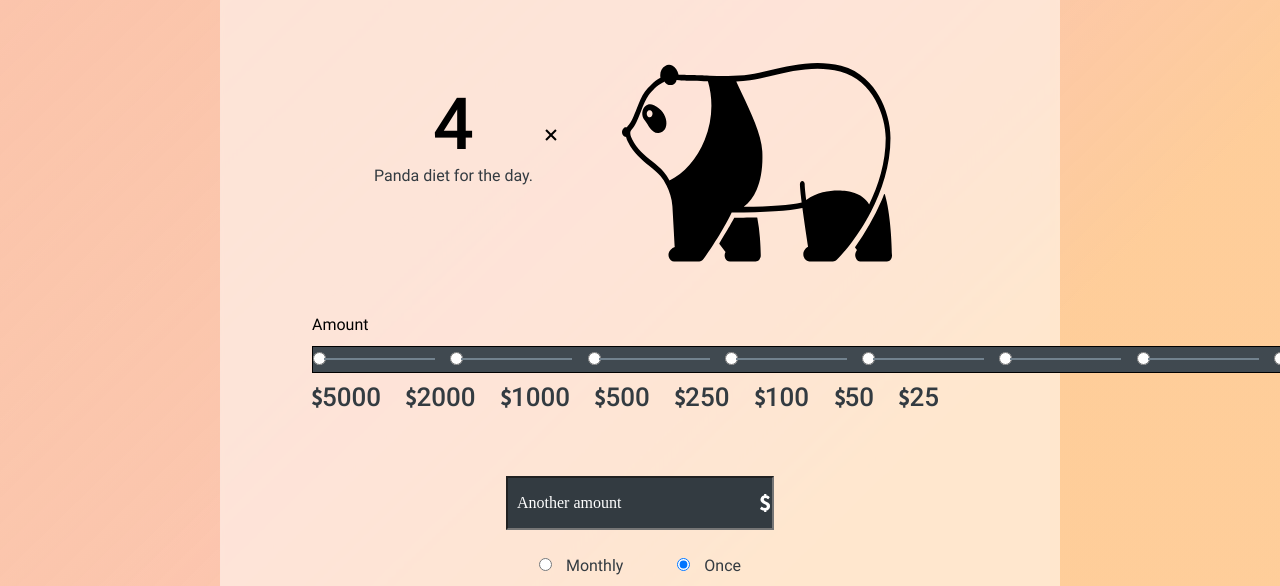
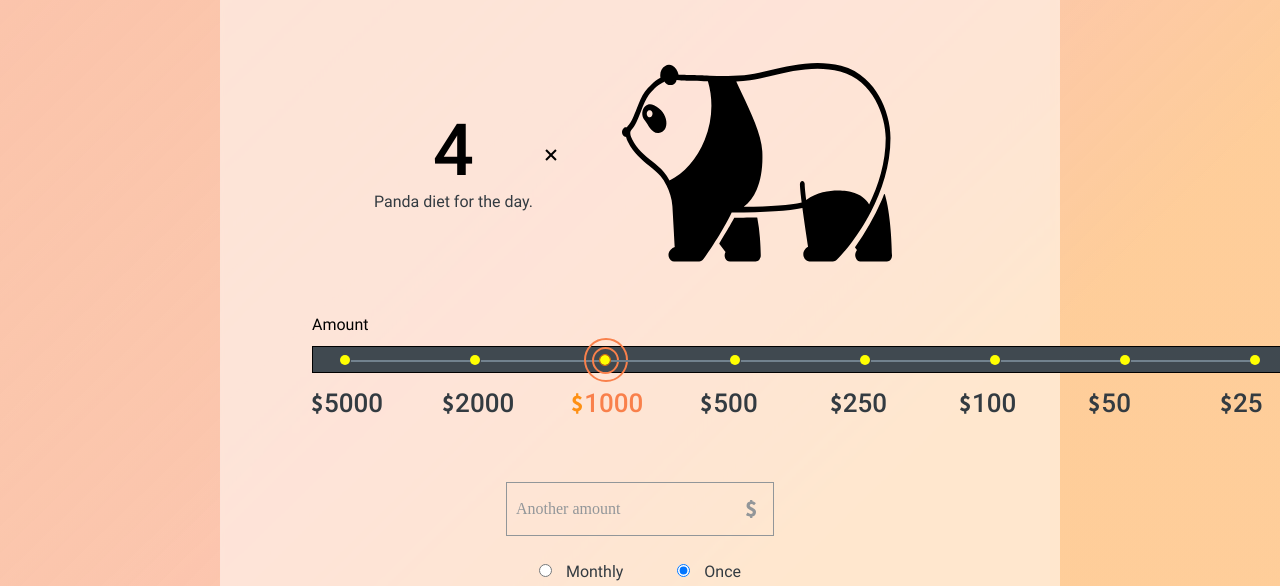
Before and after one commit to DzmitrySm/dzmitrysm-JSFE2022Q3, a plain HTML site: page online-zoo/pages/donate/index2.html in a window 1280 px wide. Shown: the part 1091-1677 px from the top of the page. Drawn offline with Linux system fonts and the light colour scheme.

Commit message:
feat: finish first part

```diff
--- a/online-zoo/pages/donate/index2.html
+++ b/online-zoo/pages/donate/index2.html
@@ -58,65 +58,69 @@
           <span class="amount">Amount</span>
           <form class="input-form">
             <div class="wrapper-radio-bar">
-              <div class="form-radio">
-                <input type="radio" class="radio-item1" id="radio-1" name="price-choice">
-                <label for="radio-1"></label>
-              </div>
-              <div class="form-radio">
-                <input type="radio" class="radio-item2" id="radio-2" name="price-choice">
-                <label for="radio-2"></label>
-              </div>
-              <div class="form-radio">
-                <input type="radio" class="radio-item3" id="radio-3" name="price-choice">
-                <label for="radio-3"></label>
-              </div>
-              <div class="form-radio">
-                <input type="radio" class="radio-item4" id="radio-4" name="price-choice">
-                <label for="radio-4"></label>
-              </div>
-              <div class="form-radio">
-                <input type="radio" class="radio-item5" id="radio-5" name="price-choice">
-                <label for="radio-5"></label>
-              </div>
-              <div class="form-radio">
-                <input type="radio" class="radio-item6" id="radio-6" name="price-choice">
-                <label for="radio-7"></label>
-              </div>
-              <div class="form-radio">
-                <input type="radio" class="radio-item7" id="radio-7" name="price-choice">
-                <label for="radio-7"></label>
-              </div>
-              <div class="form-radio">
-                <input type="radio" class="radio-item8" id="radio-8" name="price-choice">
-                <label for="radio-8"></label>
-              </div>
+                <input type="radio" class="invisible" id="radio-1" name="price-choice">
+                <input type="radio" class="invisible" id="radio-2" name="price-choice">
+                <input type="radio" class="invisible" id="radio-3" name="price-choice">
+                <input type="radio" class="invisible" id="radio-4" name="price-choice">
+                <input type="radio" class="invisible" id="radio-5" name="price-choice">
+                <input type="radio" class="invisible" id="radio-6" name="price-choice">
+                <input type="radio" class="invisible" id="radio-7" name="price-choice">
+                <input type="radio" class="invisible" id="radio-8" name="price-choice">
+                <div class="navigation-buttons">
+                  <label for="radio-1" class="nav-button btn1">
+                    <div class="button-slider click1"></div>
+                  </label>
+                  <label for="radio-2" class="nav-button btn2">
+                    <div class="button-slider click2"></div>
+                  </label>
+                  <label for="radio-3" class="nav-button btn3">
+                    <div class="button-slider click3  circle"></div>
+                  </label>
+                  <label for="radio-4" class="nav-button btn4">
+                    <div class="button-slider click4"></div>
+                  </label>
+                  <label for="radio-5" class="nav-button btn5">
+                    <div class="button-slider click5"></div>
+                  </label>
+                  <label for="radio-7" class="nav-button btn6">
+                    <div class="button-slider click6"></div>
+                  </label>
+                  <label for="radio-7" class="nav-button btn7">
+                    <div class="button-slider click7"></div>
+                  </label>
+                  <label for="radio-8" class="nav-button btn8">
+                    <div class="button-slider click8"></div>
+                  </label>
+                </div>
+
+
             </div>
             <div class="wrapper-labels">
-              <div class="price-in-dollars">
+              <div class="price-in-dollars padding-right5000">
                 <img src="../../assets/images/svg/dollar-symbol.svg">
                 <label class="price-label">5000</label>
               </div>
-              <div class="price-in-dollars">
+              <div class="price-in-dollars padding-right2500">
                 <img src="../../assets/images/svg/dollar-symbol.svg">
                 <label class="price-label">2000</label>
               </div>
-              <div class="price-in-dollars">
-                <img src="../../assets/images/svg/dollar-symbol.svg">
-                <label class="price-label">1000</label>
+              <div class="price-in-dollars padding-right1000">
+                <img src="../../assets/images/svg/orange-dollar.svg">
+                <label class="price-label orange-label">1000</label>
               </div>
-              <div class="price-in-dollars">
+              <div class="price-in-dollars padding-right500">
                 <img src="../../assets/images/svg/dollar-symbol.svg">
                 <label class="price-label">500</label>
               </div>
-              <div class="price-in-dollars">
+              <div class="price-in-dollars padding-right250">
                 <img src="../../assets/images/svg/dollar-symbol.svg">
                 <label class="price-label">250</label>
               </div>
-              <div class="price-in-dollars">
+              <div class="price-in-dollars padding-right100">
                 <img src="../../assets/images/svg/dollar-symbol.svg">
                 <label class="price-label padding-price-5000">100</label>
               </div>
-              <div class="price-in-dollars">
+              <div class="price-in-dollars padding-right50">
                 <img src="../../assets/images/svg/dollar-symbol.svg">
                 <label class="price-label">50</label>
               </div>
@@ -130,9 +134,9 @@
             <form class="input-form-number">
             <input type="number" class="input-number" placeholder="Another amount"  max="9999">
             <div class="wrapper-radio">
-              <input type="radio" id="choice-monthly" name="choice" value="Monthly">
+              <input type="radio" id="choice-monthly" name="choice" value="Monthly" class="input-month-once">
               <label for="choice-monthly" class="monthly">Monthly</label>
-              <input type="radio" id="choice-once" name="choice" value="Once" checked>
+              <input type="radio" id="choice-once" name="choice" value="Once" checked class="input-month-once">
               <label for="choice-once" class="once">Once</label>
             </div>
 
@@ -152,10 +156,12 @@
         <div class="footer-flex-container">
           <div class="wrapper-logo-social-donate">
             <div class="logo-footer">
-              <a class="logo-link" href="../main/index.html">PetStory online</a>
+              <a class="logo-link" href="../../pages/main/index.html">PetStory online</a>
               <img src="../../assets/images/svg/bamboo.svg" alt="bamboo-img" class="positioned-bamboo-footer">
             </div>
+
               <a href="../donate/index2.html" class="donate-btn">donate for volunteers</a>
+
             <div class="social-icons">
               <a class="wrapper-social" href="https://www.facebook.com/">
                 <img src="../../assets/images/svg/icon-facebook.svg" alt="facebook-icon" class="soc-icon">
@@ -176,21 +182,21 @@
 
             </div>
             </div>
-            <nav class="navigation nav-bottom">
+            <nav class="navigation nav-bottom padding-list">
               <ul class="nav-list">
-                <li class="nav-item item-down"><a href="../main/index.html" class="nav-link">About</a></li>
+                <li class="nav-item item-down" ><a href="../main/index.html" class="nav-link">About</a></li>
                 <li class="nav-item item-down"><a href="" class="nav-link">Map</a></li>
                 <li class="nav-item item-down"><a href="" class="nav-link">Zoos</a></li>
-                <li class="nav-item item-down"><a href="" class="nav-link">Contact us</a></li>
+                <li class="nav-item item-down rigth-padding"><a href="" class="nav-link">Contact us</a></li>
               </ul>
             </nav>
 
             <div class="wrapper-form-email-designed">
               <div class="wrapper-form-email">
                 <p class="subscribe">Subscribe to our news</p>
-                <form>
+                <form class="input-container">
                   <input type="email" placeholder="Enter your email" class="ínput-email">
-                  <input type="submit" value=" Submit " class="input-submit">
+                  <input type="submit" value=" Submit " class="input-submit" required>
                 </form>
 
 
@@ -207,6 +213,6 @@
     </footer>
 
 </main>
-<script src="./index2.js"></script>
+<script src="../../pages/donate/index2.js"></script>
 </body>
 </html>
--- a/online-zoo/pages/donate/style.scss
+++ b/online-zoo/pages/donate/style.scss
@@ -218,6 +218,7 @@ text-transform: uppercase;
 color: $black-color;
 margin: 0;
 padding-bottom: 11px;
+padding-top: 52px;
 }
 
 .title-per-days {
@@ -245,10 +246,10 @@ color: $black-color;
 .wrapper-radio-bar {
   display: flex;
   align-items: center;
-  justify-content: space-between;
+  justify-content: center;
   width: 976px;
   height: 27px;
-  margin-bottom: 6px;
+  margin-bottom: 12px;
   border: 1px solid black;
   background: #404950;
 }
@@ -256,12 +257,6 @@ color: $black-color;
 .radio-item {
   background-color: #FFEE2E;
 }
-
-
-/*.price-label::before {
-  content: url("../../assets/images/svg/dollar-symbol.svg; charset=UTF-8, <svg width='10' height='20' viewBox='0 0 10 20' fill='none' xmlns='http://www.w3.org/2000/svg'>
-  <path d='M8.07792 6.25974C7.66234 5.87013 7.24675 5.58442 6.85714 5.37662C6.46753 5.19481 6.02597 5.09091 5.53247 5.09091C4.96104 5.09091 4.54545 5.22078 4.25974 5.45455C3.97403 5.68831 3.81818 6.07792 3.81818 6.5974C3.81818 6.96104 3.97403 7.2987 4.28571 7.53247C4.5974 7.79221 4.96104 8.02597 5.42857 8.25974C5.8961 8.49351 6.38961 8.72727 6.90909 8.98701C7.42857 9.24675 7.92208 9.53247 8.38961 9.8961C8.85714 10.2597 9.22078 10.6753 9.53247 11.1948C9.84416 11.7143 10 12.3377 10 13.0649C10 14.1818 9.68831 15.1429 9.09091 15.9481C8.49351 16.7532 7.55844 17.2727 6.36364 17.5584V20H4.1039V17.6623C3.42857 17.5844 2.7013 17.4026 1.94805 17.0909C1.19481 16.7792 0.545455 16.3896 0 15.8961L1.50649 13.5844C2.1039 14.026 2.67533 14.3636 3.19481 14.5974C3.74026 14.8312 4.28571 14.9351 4.83117 14.9351C5.48052 14.9351 5.97403 14.8052 6.25974 14.5455C6.57143 14.2857 6.72727 13.8701 6.72727 13.3247C6.72727 12.9091 6.57143 12.5714 6.25974 12.2857C5.94805 12 5.58442 11.7403 5.11688 11.4805C4.64935 11.2208 4.15584 10.961 3.63636 10.7013C3.11688 10.4416 2.62338 10.1299 2.15584 9.76623C1.68831 9.4026 1.32468 8.98701 1.01299 8.49351C0.701299 8 0.545455 7.42857 0.545455 6.72727C0.545455 5.58442 0.857143 4.62338 1.48052 3.87013C2.1039 3.11688 2.98701 2.62338 4.07792 2.41558V0H6.33766V2.36364C7.09091 2.46753 7.74026 2.7013 8.31169 3.03896C8.88312 3.37662 9.37662 3.79221 9.84416 4.28571L8.07792 6.25974Z' fill='%23333B41'/></svg>");
-}*/
 
 .input-form {
   display: flex;
@@ -277,107 +272,190 @@ color: $black-color;
   margin-top: 10px;
 }
 
-.padding-right25 {
-  padding-right: 29px;
+.invisible {
+  visibility: hidden;
+  width: 0;
+  height: 0;
+}
+
+.nav-button {
+  position: relative;
+  display: flex;
+  align-items: center;
+  justify-content: center;
+  width: 30px;
+  height: 30px;
+  cursor: pointer;
+  transition: 0.7s;
+}
+
+.btn3::before {
+  position: absolute;
+  content: '';
+  width: 40px;
+  height: 40px;
+  background: transparent;
+  border-radius: 50%;
+  border: 2px solid $orange;
+  margin: 0 auto;
+  bottom: -7px;
+  left: -6px;
+
+}
+
+.button-slider {
+  position: relative;
+  width: 10px;
+    height: 10px;
+    background: yellow;
+    border-radius: 50%;
+    margin: 0 auto;
+}
+
+.circle::before {
+  position: absolute;
+  content: '';
+  width: 22.95px;
+  height: 22.95px;
+  background: transparent;
+  border-radius: 50%;
+  border: 2px solid $orange;
+  margin: 0 auto;
+  bottom: -9px;
+  left: -8px;
+}
+
+.navigation-buttons {
+  display: flex;
+  align-items: center;
+  gap: 100px;
 }
 
 .wrapper-labels {
   margin-bottom: 50px;
   display: flex;
-  justify-content: space-between;
 }
 
 .price-in-dollars {
   display: flex;
 }
 
-.radio-item1 {
+.padding-right5000 {
+  padding-right: 60px;
+}
+
+.padding-right2500 {
+  padding-right: 58px;
+}
+
+.padding-right1000 {
+  padding-right: 58px;
+}
+
+.padding-right500 {
+  padding-right: 73px;
+}
+
+.padding-right250 {
+  padding-right: 73px;
+}
+
+.padding-right100 {
+  padding-right: 73px;
+}
+
+.padding-right50 {
+  padding-right: 90px;
+}
+
+.click1 {
+  position: relative;
+}
+
+.click2 {
+  position: relative;
+}
+
+.click3  {
+  position: relative;
+  outline: 1px solid #E47209;
+}
+
+.click4  {
+  position: relative;
+}
+
+.click5 {
+  position: relative;
+}
+
+.click6  {
   position: relative;;
 }
 
-.radio-item2 {
-  position: relative;;
-}
-
-.radio-item3 {
-  position: relative;;
-}
-
-.radio-item4 {
-  position: relative;;
-}
-
-.radio-item5 {
-  position: relative;;
-}
-
-.radio-item6 {
-  position: relative;;
-}
-
-.radio-item7 {
+.click7  {
   position: relative;;
 }
 
 
-.radio-item1::after {
+.click1::after {
   position: absolute;
   content: '';
-  width: 109px;
+  width: 117px;
   left: 11px;
   top: 50%;
   border: 1px solid #72828E;
 }
 
-.radio-item2::after {
+.click2::after {
   position: absolute;
   content: '';
-  width: 109px;
+  width: 117px;
   left: 11px;
   top: 50%;
   border: 1px solid #72828E;
 }
 
-.radio-item3::after {
+.click3::after {
   position: absolute;
   content: '';
-  width: 109px;
+  width: 117px;
   left: 11px;
   top: 50%;
   border: 1px solid #72828E;
 }
 
-.radio-item4::after {
+.click4::after {
   position: absolute;
   content: '';
-  width: 109px;
+  width: 117px;
   left: 11px;
   top: 50%;
   border: 1px solid #72828E;
 }
 
-.radio-item5::after {
+.click5::after {
   position: absolute;
   content: '';
-  width: 109px;
+  width: 117px;
   left: 11px;
   top: 50%;
   border: 1px solid #72828E;
 }
 
-.radio-item6::after {
+.click6::after {
   position: absolute;
   content: '';
-  width: 109px;
+  width: 117px;
   left: 11px;
   top: 50%;
   border: 1px solid #72828E;
 }
 
-.radio-item7::after {
+.click7::after {
   position: absolute;
   content: '';
-  width: 109px;
+  width: 117px;
   left: 11px;
   top: 50%;
   border: 1px solid #72828E;
@@ -390,24 +468,33 @@ font-weight: 500;
 font-size: 26px;
 line-height: 140%;
 text-transform: uppercase;
+padding-left: 2px;
 
 color: #333B41;
 
+}
+
+.orange-label {
+  color: $orange;
 }
 
 .wrapper-radio {
   margin-top: 25px;
 }
 
+input {border:none;}
+
 .input-number {
   width: 268px;
 height: 54px;
-background: #333B41;
-color: #FFFFFF;
+background-color: transparent;
+color: #929699;
 padding-left: 9px;
+padding-right: 17px;
+border:1px solid #929699;
 &::placeholder{
-  color: #FFFFFF;
-  background: url(../../assets/images/svg/white-dollar-symbol.png) no-repeat;
+  color: #929699;
+  background: url(../../assets/images/svg/gray-dollar.svg) no-repeat;
   background-position: right;
 
 }
@@ -440,6 +527,7 @@ font-size: $font-size16;
 line-height: $line-heigth22;
 color: $grey-color;
 }
+
 
 .title-donate {
   margin: 0;
@@ -483,12 +571,14 @@ color: $thumb-color;
   margin-bottom: 48px;
 }
 
+
+
 .cross {
   width: 14px;
   height: 14px;
   position: relative;
-  margin-left: 11px;
   margin-right: 64px;
+    margin-top: 40px;
 
   .cross-line {
     display: block;
@@ -508,6 +598,10 @@ color: $thumb-color;
   transform: rotate(-45deg);
 }
 
+}
+
+.diet-day {
+  padding-right: 11px;
 }
 
 .btn-feed-now {
@@ -532,6 +626,10 @@ transition: 0.7s;
 &:hover {
 background: $orange-hover;
 cursor: pointer;
+transition: 0.7s;
+}
+&:active {
+  background-color: #4B9200;
   transition: 0.7s;
 }
 }
@@ -583,6 +681,8 @@ text-align: center;
     transition: 0.7s;
   }
 
+
+
     }
     .logo-footer {
       position: relative;
@@ -605,6 +705,10 @@ text-align: center;
       text-decoration: none;
     }
   }
+}
+
+.wrapper-social:active span{
+color: #4B9200;
 }
 
 .positioned-bamboo-footer {
@@ -631,17 +735,41 @@ font-size: $font-size16;
 line-height: $line-heigth21;
 color: $white-color;
   margin: 0;
+  padding-bottom: 10px;
+  cursor: pointer;
+  &:last-child {
+    padding-bottom: 0;
+  }
+  &:active {
+    color: #4B9200;
+    transition: 0.7s;
+  }
 }
 
 .logo {
-    color:#FFFFFF;
+  color:$white-color;
 }
 
 .nav-bottom {
   align-self: flex-end;
   .item-down {
     padding: 0 58px 0 0;
+    &:last-child {
+      padding: 0
   }
+}
+}
+
+.padding-list {
+  padding-left: 78px;
+}
+
+.rigth-padding {
+  padding-right: 16px;
+}
+
+.input-container {
+  display: flex;
 }
 
 .soc-icon {
@@ -674,17 +802,24 @@ color: $white-color;
 .input-submit {
   padding: 10px 39px;
   background: #F1F3F2;
-border: 1px solid $green-color;
+border: 1px solid #333B41;
 border-radius: 5px;
 font-family: $font-family;
 font-style: $font-style-normal;
 font-weight: 400;
 font-size: $font-size16;
 line-height: $line-heigth22;
-color: $green-color;
+color: $black-color;
+cursor: pointer;
+}
+
+.input-submit:active {
+border:1px solid #4B9200;
+color:#4B9200;
 }
 
 .ínput-email {
+  width: 228px;
   padding: 10px 0 10px 10px;
   font-family: $font-family;
 font-style: $font-style-normal;
@@ -693,5 +828,6 @@ font-size: $font-size16;
 line-height: $line-heigth22;
 color: $grey-email;
 margin-right: 10px;
-
+background: transparent;
+border: 1px solid $orange;
 }
```
Also changed, not shown: online-zoo/pages/main/style.scss (+36 -4 lines), online-zoo/assets/images/svg/gray-dollar.svg (added), online-zoo/assets/images/svg/orange-dollar.svg (added), online-zoo/pages/donate/style.css, online-zoo/pages/main/style.css, 2 other files. Lines whose indentation alone changed are shown as unchanged.
